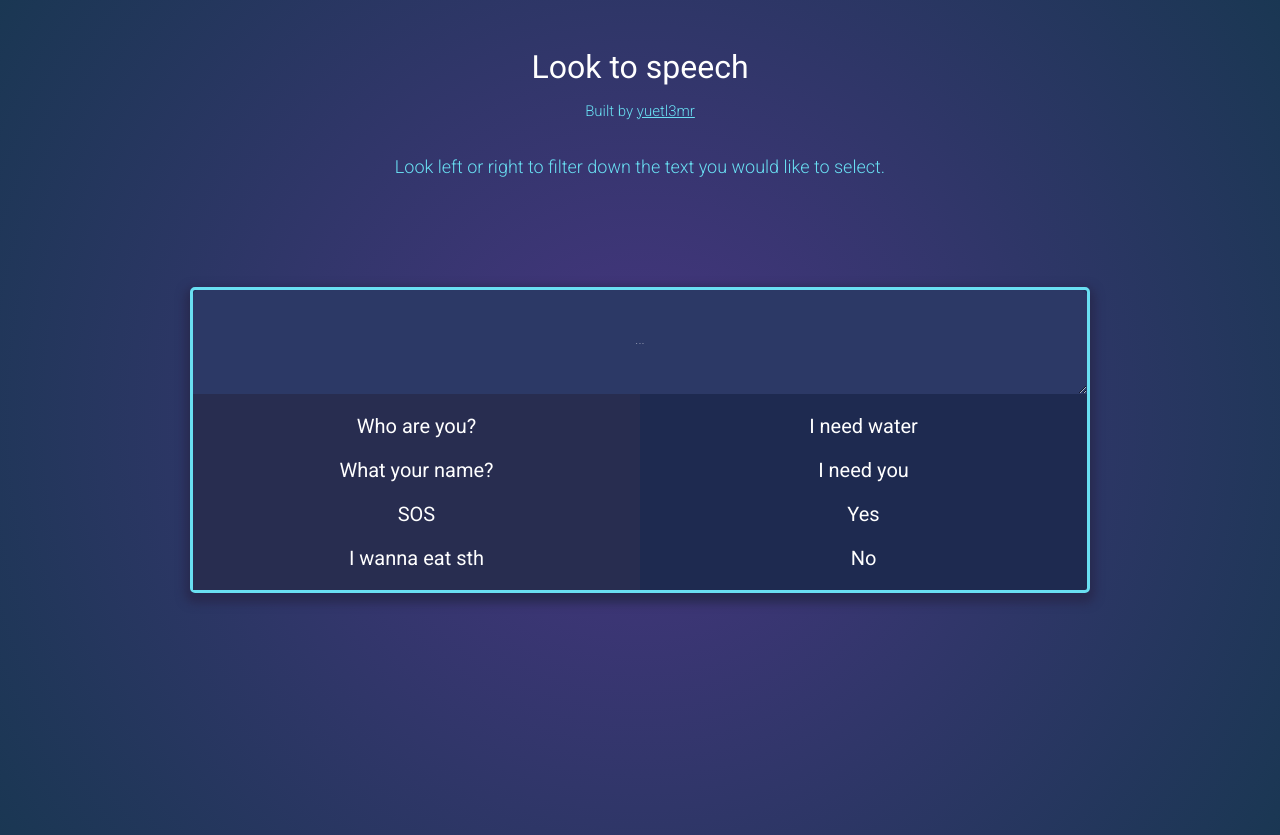
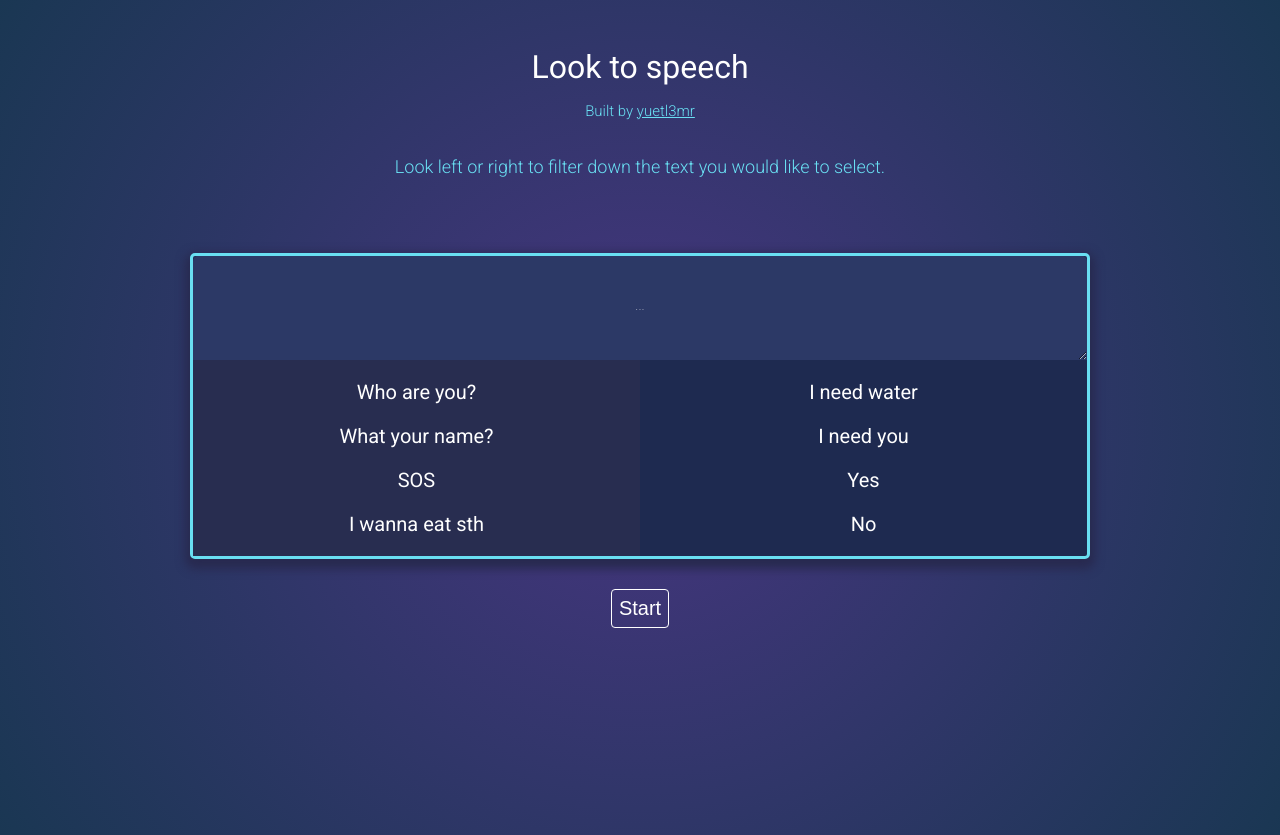
Before and after one commit to yuetl3mr/look-to-speech, a Flask app: page / in a window 1280 px wide. Run offline with Flask 2, Linux system fonts and the light colour scheme; data that the repository does not hold is empty.

Commit message:
update client

```diff
--- a/app/static/index.js
+++ b/app/static/index.js
@@ -16,6 +16,8 @@ const output = document.querySelector(".output");
 let previousChoice = null;
 let sameChoiceCount = 0;
 let reset = true;
+let isFetching = false;
+
 const splitArray = (array) => {
   const mid = Math.ceil(array.length / 2);
   return [array.slice(0, mid), array.slice(mid)];
@@ -35,11 +37,11 @@ const initKeyboardUI = (array) => {
 
   renderSection(leftSection, leftArray);
   renderSection(rightSection, rightArray);
-
-  handleAPIResponse(leftArray, rightArray);
 };
 
 const handleAPIResponse = (leftArray, rightArray) => {
+  if (!isFetching) return;
+
   setTimeout(() => {
     fetch('http://127.0.0.1:8888/predict', {
       method: 'GET',
@@ -51,6 +53,13 @@ const handleAPIResponse = (leftArray, rightArray) => {
       .then(data => {
         const choice = data.choice;
         console.log(choice);
+
+        const keyboard = document.querySelector('.keyboard');
+        if (choice === -1) {
+          keyboard.style.border = '3px solid rgba(255, 0, 0, 0.5)';
+        } else {
+          keyboard.style.border = '3px solid rgb(105, 223, 242)';
+        }
 
         if (choice === previousChoice) {
           sameChoiceCount++;
@@ -70,9 +79,11 @@ const handleAPIResponse = (leftArray, rightArray) => {
             setTimeout(() => {
               if (choice === 1 && leftArray.length === 1) {
                 output.value = leftArray[0];
+                isFetching = false;
                 initKeyboardUI(initialSentence);
               } else if (choice === 2 && rightArray.length === 1) {
                 output.value = rightArray[0];
+                isFetching = false;
                 initKeyboardUI(initialSentence);
               } else {
                 const selectedArray = choice === 1 ? leftArray : (choice === 2 ? rightArray : null);
@@ -96,5 +107,12 @@ const handleAPIResponse = (leftArray, rightArray) => {
   }, 500);
 };
 
+document.getElementById('start').addEventListener('click', () => {
+  if (isFetching) return;
+  isFetching = true;
+  initKeyboardUI(initialSentence);
+  const [leftArray, rightArray] = splitArray(initialSentence);
+  handleAPIResponse(leftArray, rightArray);
+});
 
 initKeyboardUI(initialSentence);
--- a/app/static/styles.css
+++ b/app/static/styles.css
@@ -19,9 +19,28 @@ h1 {
 
 main {
   display: flex;
+  flex-direction: column;
   height: 55%;
   align-items: center;
   justify-content: center;
+}
+
+button{
+  /* display: none; */
+  color: white;
+  margin-top: 30px;
+  padding: 7px;
+  font-size: 20px;
+  text-decoration: none;
+  background-color: transparent;
+  border: 1px solid white;
+  border-radius: 4px;
+  cursor: pointer;
+}
+
+button:hover{
+  color: black;
+  background-color: azure;
 }
 
 #main {
--- a/app/templates/index.html
+++ b/app/templates/index.html
@@ -54,7 +54,9 @@
           </section>
         </section>
       </div>
+      <button id="start">Start</button>
     </main>
+
     <script src="../static/index.js"></script>
   </body>
 </html>
```
Also changed, not shown: app/app.py (line endings or trailing spaces).
